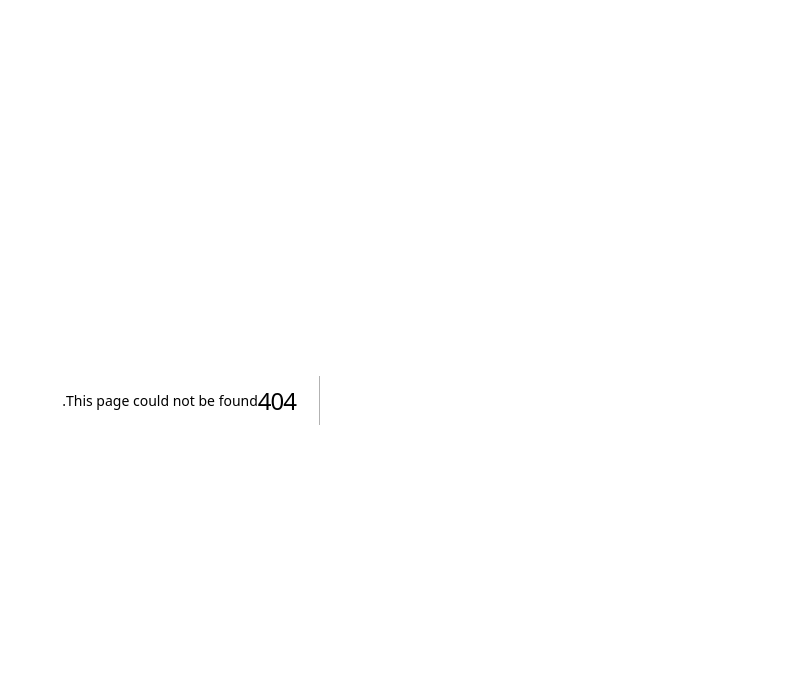
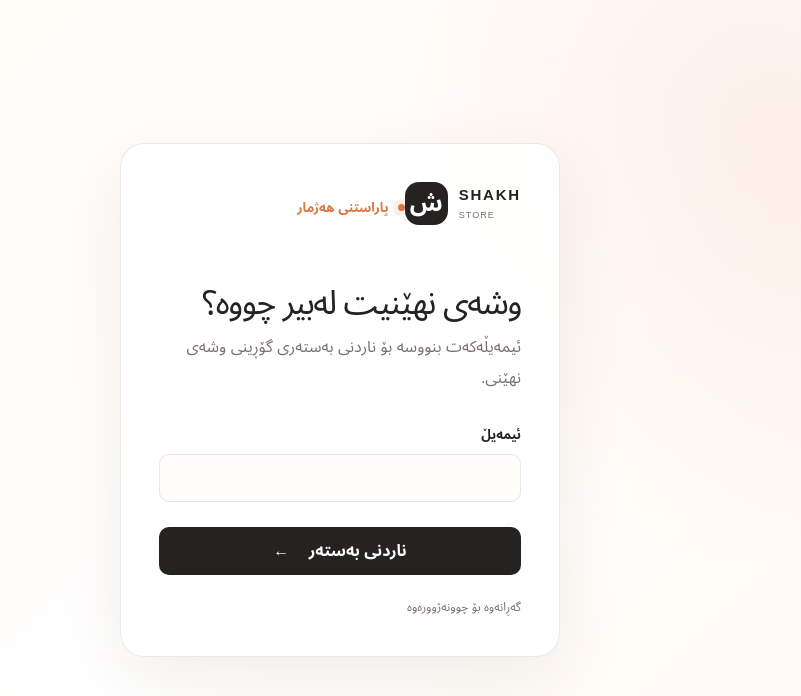
Before and after one commit to sardarwalikhano/shakh2027, a Next.js app: page /forgot-password in a window 1280 px wide. Before the commit this address had no page. Shown: the top 696 px of the page, without its empty margins (479-1280 px from the left). Built offline with nearby package versions, Linux system fonts and the light colour scheme.

Commit message:
feat: add secure auth flow (app/forgot-password/page.tsx)

```diff
--- /dev/null
+++ b/app/forgot-password/page.tsx
@@ -0,0 +1,29 @@
+import Link from "next/link";
+import { requestPasswordReset } from "./actions";
+
+type Props = { searchParams: Promise<{ error?: string; message?: string }> };
+
+export default async function ForgotPasswordPage({ searchParams }: Props) {
+  const params = await searchParams;
+  return (
+    <main className="auth-page">
+      <section className="auth-panel">
+        <Link className="brand auth-brand" href="/">
+          <span className="brand-mark">ش</span>
+          <span><strong>SHAKH</strong><small>STORE</small></span>
+        </Link>
+        <span className="eyebrow"><i /> پاراستنی هەژمار</span>
+        <h1 className="auth-title">وشەی نهێنیت لەبیر چووە؟</h1>
+        <p className="auth-description">ئیمەیڵەکەت بنووسە بۆ ناردنی بەستەری گۆڕینی وشەی نهێنی.</p>
+        {params.error && <p className="form-error" role="alert">تکایە ئیمەیڵێکی دروست بنووسە.</p>}
+        {params.message === "sent" && <p className="form-success" role="status">ئەگەر هەژمارێک بەو ئیمەیڵە هەبێت، بەستەری گۆڕینی وشەی نهێنی دەنێردرێت.</p>}
+        <form action={requestPasswordReset} className="auth-form">
+          <label htmlFor="email">ئیمەیڵ</label>
+          <input id="email" name="email" type="email" autoComplete="email" required maxLength={254} />
+          <button type="submit">ناردنی بەستەر <span>←</span></button>
+        </form>
+        <Link className="back-link" href="/login">گەڕانەوە بۆ چوونەژوورەوە</Link>
+      </section>
+    </main>
+  );
+}
```
